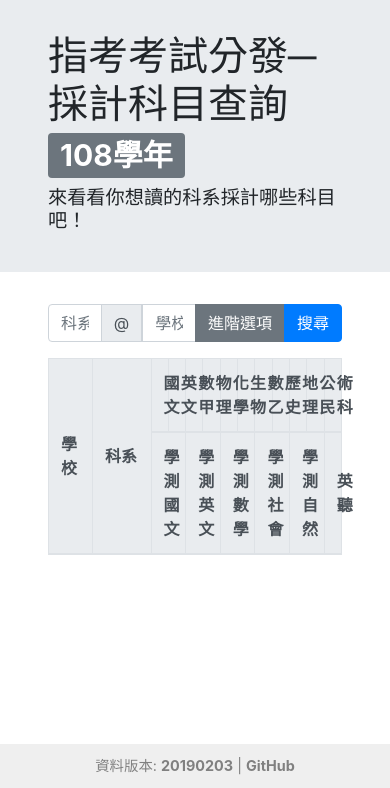
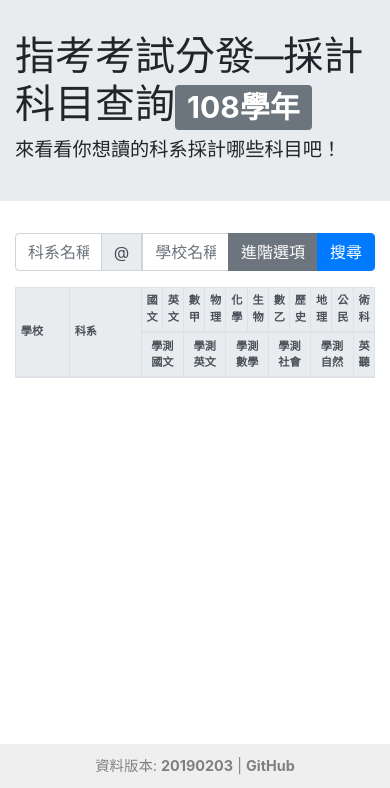
Before and after one commit to lashhw/applytool, a PHP site: page /advanced.html in a window 390 px wide. Shown: the part 56-844 px from the top of the page. Run offline with PHP 8.4, Linux system fonts and the light colour scheme; lists and menus that the app fills with data are empty; some libraries are stand-ins or nearby versions.

Commit message:
implement responsive design in advanced.html

```diff
--- a/advanced.css
+++ b/advanced.css
@@ -1,3 +1,9 @@
+@media (max-width: 1023px){
+  table th,td {
+    font-size: 0.7rem;
+  }
+}
+
 .gsat{
   background-color: #ccffcc;
 }
@@ -5,3 +11,10 @@
 .advanced{
   background-color: #ffff99;
 }
+
+#table_result #school {
+    width: 15%;
+}
+#table_result #name {
+    width: 20%;
+}
--- a/advanced.html
+++ b/advanced.html
@@ -12,6 +12,7 @@
   </script>
 
   <meta charset="UTF-8">
+  <meta name="viewport" content="width=device-width, initial-scale=1.0">
   <meta http-equiv="X-UA-Compatible" content="IE=10; IE=9; IE=8; IE=7; IE=EDGE" />
   <meta name="description" content="還在苦惱要怎麼準備指考嗎？使用這個簡單的小工具，能讓你清楚了解你想讀的科系採計哪些科目。">
   <title>指考考試分發─採計科目查詢【108學年】</title>
@@ -39,12 +40,12 @@
   <div class="content">
     <!-- title bar -->
     <div class="jumbotron jumbotron-fluid">
-      <div class="ml-5 mr-5">
+      <div class="container">
         <h1>指考考試分發─採計科目查詢<span class="badge badge-secondary">108學年</span></h1>
         <h2>來看看你想讀的科系採計哪些科目吧！</h2>
       </div>
     </div>
-    <div class="ml-5 mr-5">
+    <div class="container">
     <!-- search form -->
       <div class="form-group input-group mb-3">
         <input type="text" class="form-control" id="qd" placeholder="科系名稱" value="" oninput="update();" maxlength="30">
@@ -76,11 +77,11 @@
         </div>
       </div>
       <!-- result table -->
-      <table class="table table-bordered" id="table_result">
+      <table class="table table-bordered table-sm" id="table_result">
         <thead class="thead-light">
           <tr>
-            <th style="width:15%" class="align-middle" rowspan="2">學校</th>
-            <th style="width:20%" class="align-middle" rowspan="2">科系</th>
+            <th id="school" class="align-middle" rowspan="2">學校</th>
+            <th id="name" class="align-middle" rowspan="2">科系</th>
             <th class="subject subject-title align-middle">國文</th>
             <th class="subject subject-title align-middle">英文</th>
             <th class="subject subject-title align-middle">數甲</th>
--- a/advanced.js
+++ b/advanced.js
@@ -52,19 +52,25 @@ function update(){
     content += "<td class='align-middle' rowspan='2'>" + results[i]['school'] + '</td>';
     content += "<td class='align-middle' rowspan='2'><a href='" + url + "' target='_blank'>" + results[i]['name'] + '</a></td>';
     for(var j=0; j<subjects.length; j++){
-      if(subjects[j] in results[i]['subjects'])
-        content += getFormatted('x'+results[i]['subjects'][subjects[j]], 1, 'advanced');
-      else {
+      if(subjects[j] in results[i]['subjects']){
+        if($(document).width()<768)
+          content += getFormatted("採", 1, 'advanced');
+        else
+          content += getFormatted('x'+results[i]['subjects'][subjects[j]], 1, 'advanced');
+      }
+      else
         content += getFormatted('--', 1, '');
-      }
     }
     content += '</tr><tr>';
     for(var j in subjects_gsat) {
-      if(j in results[i]['subjects_gsat'])
-        content += getFormatted(results[i]['subjects_gsat'][j], subjects_gsat[j], 'gsat');
-      else {
+      if(j in results[i]['subjects_gsat']){
+          if($(document).width()<768)
+            content += getFormatted(results[i]['subjects_gsat'][j].substring(0,1), subjects_gsat[j], 'gsat');
+          else
+            content += getFormatted(results[i]['subjects_gsat'][j], subjects_gsat[j], 'gsat');
+      }
+      else
         content += getFormatted('--', subjects_gsat[j], '');
-      }
     }
     content += '</tr>'
   }
@@ -73,7 +79,12 @@ function update(){
 
 // get data and search automatically when the page is fully loaded
 $(document).ready(function(){
-  $('#table_result').floatThead();
+  $('#table_result').floatThead({
+    position: 'fixed'
+  });
+  $('#advanced_options').on('shown.bs.collapse hidden.bs.collapse', function () {
+    $('#table_result').floatThead('reflow');
+  });
   getData();
   update();
 });
--- a/apply.js
+++ b/apply.js
@@ -85,7 +85,7 @@ function update(){
                                                "color": "darkred"});
   }
   // reduce text length on small devices
-  if($(window).width()<768){
+  if($(document).width()<768){
     $("#btn_advanced").text('進階');
     $("#mode-title").text('模式');
     $("#mode-title").removeClass('ml-2');
@@ -102,6 +102,9 @@ function update(){
 // get data and search automatically when the page is fully loaded
 $(document).ready(function(){
   $('#table_result').floatThead();
+  $('#advanced_options').on('shown.bs.collapse hidden.bs.collapse', function () {
+    $('#table_result').floatThead('reflow');
+  });
   getData();
   update();
 });
--- a/common.css
+++ b/common.css
@@ -1,34 +1,37 @@
-.jumbotron{
+.jumbotron {
   background-color: #e9ecef !important
 }
 
-h2{
+h2 {
   font-size: 1.2rem;
 }
 
-#table_result{
+.subject {
+  text-align: center;
+}
+
+.collapsing {
+    -webkit-transition: none;
+    transition: none;
+    display: none;
+}
+
+#table_result {
   table-layout: fixed;
   word-wrap: break-word;
-}
-
-.subject{
-  text-align: center;
 }
 
 html {
     height: 100%;
 }
-
 body {
     min-height: 100%;
     display: flex;
     flex-direction: column;
 }
-
 .content {
     flex: 1;
 }
-
 .footer {
   padding: 0.7rem;
   color: rgb(128, 128, 128);
@@ -36,7 +39,6 @@ body {
   background-color: #efefef;
   text-align: center;
 }
-
 .footer > a {
   color: rgb(128, 128, 128);
   font-weight: bold;
```
Also changed, not shown: apply.css (+2 -8 lines).
